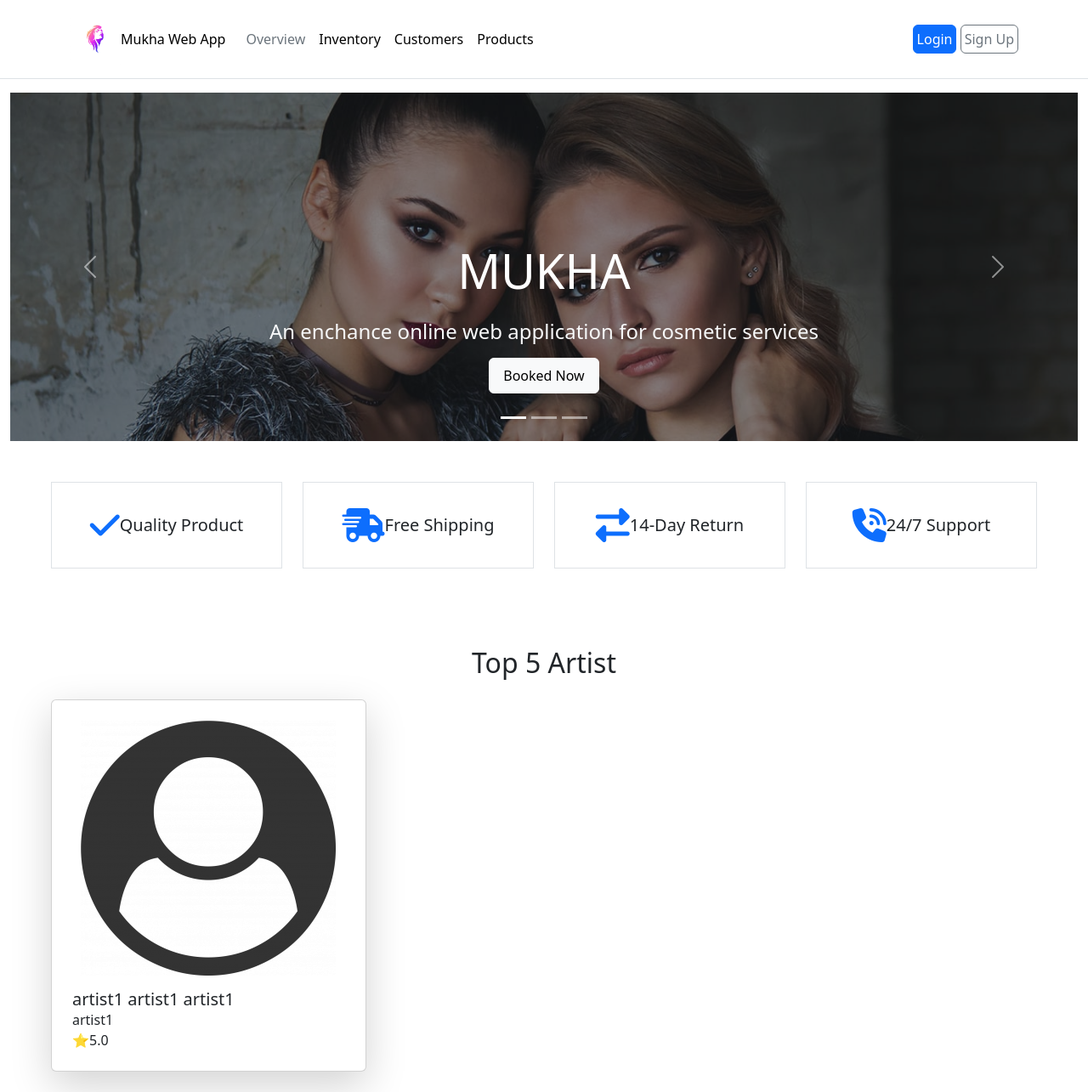
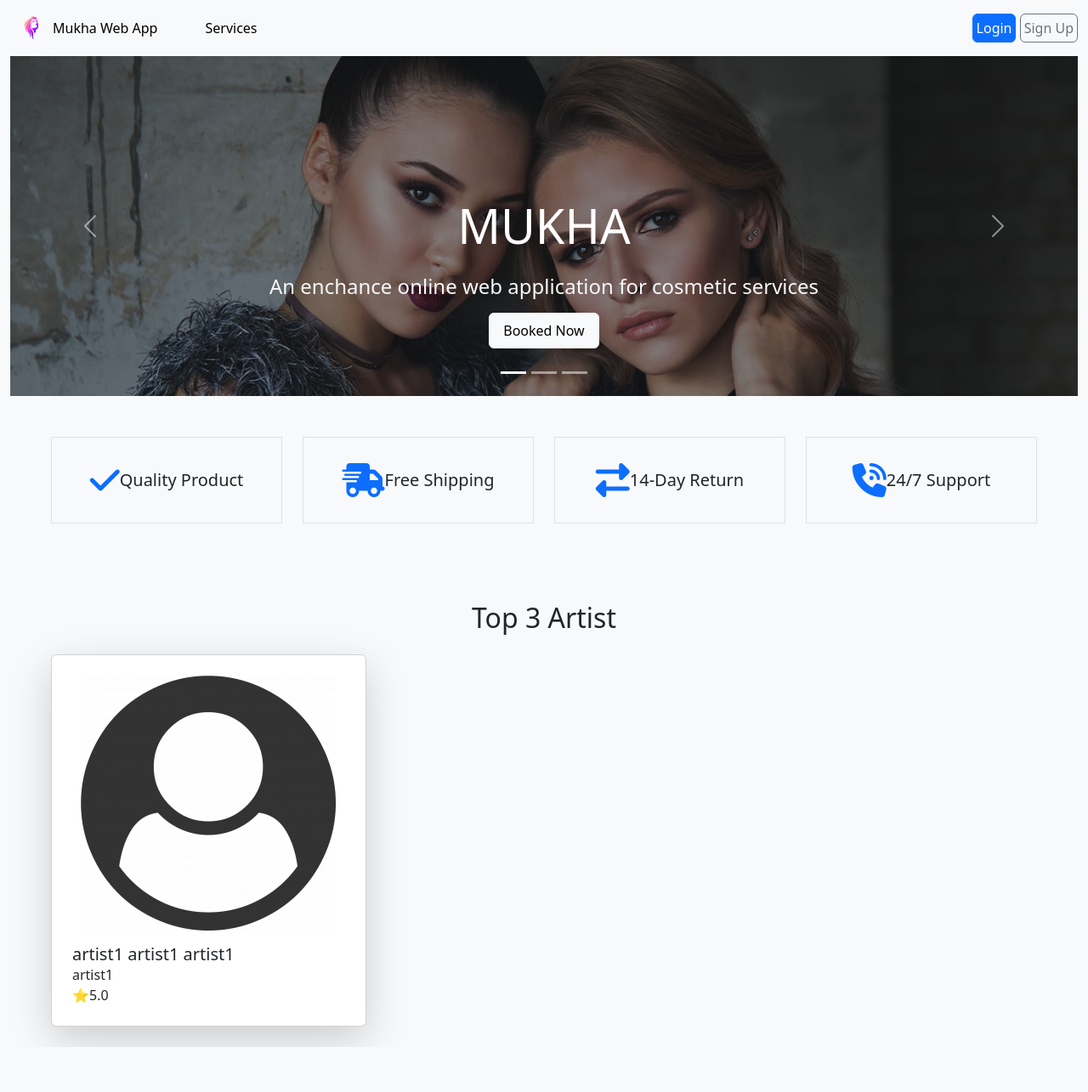
Before and after one commit to jpaulgalicha01/CPSU, a PHP site: page /index.php in a window 1280 px wide. Shown: the whole page at 85% size. After the commit the page ends 1232 px from the top, so only its background shows below. Run offline with PHP 8.4, Linux system fonts and the light colour scheme; data comes from the database, SQL or seed files in the repository; some libraries are stand-ins or nearby versions.

Commit message:
Updates some content

```diff
--- a/artist/messages.php
+++ b/artist/messages.php
@@ -35,7 +35,7 @@ include 'includes/navbar.php';
           </div>
 
           <!-- Chat Box -->
-          <div class="col-8 chat-box">
+          <div class="col-8 chat-box p-0 ml-2">
             <div class="chat-content" id="chat-content">
 
                 <?php
--- a/includes/footer.php
+++ b/includes/footer.php
@@ -1,4 +1,20 @@
 </main>
+
+<script>
+    const navbar = document.getElementById('sticky');
+    function handleScroll() {
+    const offset = window.scrollY;
+    if (offset > 150) {
+        navbar.classList.add('scrolled');
+    } else {
+        navbar.classList.remove('scrolled');
+    }
+    }
+
+    window.addEventListener('scroll', handleScroll);
+</script>
+
+
 <script src="./assets/dist/js/bootstrap.bundle.min.js"></script>
 <script src="./assets/js/ajaxQuery.js"></script>
     </body>
--- a/includes/header.php
+++ b/includes/header.php
@@ -15,6 +15,26 @@
     <link rel="stylesheet" href="./assets/css/chat.css" />
 
 
+    <!-- default styles -->
+    <link href="https://cdn.jsdelivr.net/gh/kartik-v/bootstrap-star-rating@4.1.2/css/star-rating.min.css" media="all"
+        rel="stylesheet" type="text/css" />
+
+    <!-- with v4.1.0 Krajee SVG theme is used as default (and must be loaded as below) - include any of the other theme CSS files as mentioned below (and change the theme property of the plugin) -->
+    <link href="https://cdn.jsdelivr.net/gh/kartik-v/bootstrap-star-rating@4.1.2/themes/krajee-svg/theme.css"
+        media="all" rel="stylesheet" type="text/css" />
+
+    <!-- important mandatory libraries -->
+    <script src="https://code.jquery.com/jquery-3.6.0.min.js" defer></script>
+    <script src="https://cdn.jsdelivr.net/gh/kartik-v/bootstrap-star-rating@4.1.2/js/star-rating.min.js"
+        type="text/javascript" defer></script>
+
+    <!-- with v4.1.0 Krajee SVG theme is used as default (and must be loaded as below) - include any of the other theme JS files as mentioned below (and change the theme property of the plugin) -->
+    <script src="https://cdn.jsdelivr.net/gh/kartik-v/bootstrap-star-rating@4.1.2/themes/krajee-svg/theme.js"
+        defer></script>
+
+    <!-- optionally if you need translation for your language then include locale file as mentioned below (replace LANG.js with your own locale file) -->
+    <script src="https://cdn.jsdelivr.net/gh/kartik-v/bootstrap-star-rating@4.1.2/js/locales/LANG.js" defer></script>
+
     <style>
         #loginWrapper {
         overflow-x: hidden;
@@ -28,10 +48,17 @@
           );
         }
         header.sticky {
-          position: sticky;
-          top: 0;
-          background-color: white;
+          background-color : transparent;
+          width: 100%;
           z-index: 2;
+          transition: background-color .3s ease-in-out
+
+        }
+
+        header.scrolled{
+          position: fixed;
+          background-color : white;
+          animation: bounceDrop 0.7s ease-in-out;
         }
         .header-title {
             font-family: "Noto Sans TC", sans-serif;
@@ -75,12 +102,28 @@
           display: block;
           opacity: 1;
         }
+
+            /* Keyframes for the bounce drop effect */
+        @keyframes bounceDrop {
+          0% {
+            top: -100px; /* Start off-screen */
+          }
+          60% {
+            top: 0px; /* Bounce slightly below its final position */
+          }
+          80% {
+            top: -1px; /* Bounce slightly above its final position */
+          }
+          100% {
+            top: 0; /* Settle into the final position */
+          }
+        }
     </style>
 
     <!-- Sweet Alet -->
     <script src="./assets/js/sweetAlert.js"></script>
     <script src="./assets/js/ajax.js"></script>
 
-  <body>
+  <body class="bg-body-tertiary">
 
 <main>
--- a/includes/navbar.php
+++ b/includes/navbar.php
@@ -1,29 +1,26 @@
-<header class="p-3 mb-3 border-bottom sticky">
-    <div class="container ">
-      <div class="d-flex flex-wrap align-items-center justify-content-center justify-content-lg-start">
-        <a href="index.php" class="d-flex align-items-center mb-2 mb-lg-0 link-body-emphasis text-decoration-none me-3">
-            <img src="img/logo1.png" style="max-width:60px;" /></span>Mukha Web App</h5>
+<header class="navbar navbar-expand-lg sticky" id="sticky">
+  <div class="container-fluid">
+        <a href="index.php" class="d-flex align-items-center mb-2 mb-lg-0 link-body-emphasis text-decoration-none">
+            <img src="img/logo1.png" style="max-width:50px;" /></span >Mukha Web App</h5>
         </a>
-
-        <ul class="nav col-12 col-lg-auto me-lg-auto mb-2 justify-content-center mb-md-0">
-          <li><a href="#" class="nav-link px-2 link-secondary">Overview</a></li>
-          <li><a href="#" class="nav-link px-2 link-body-emphasis">Inventory</a></li>
-          <li><a href="#" class="nav-link px-2 link-body-emphasis">Customers</a></li>
-          <li><a href="#" class="nav-link px-2 link-body-emphasis">Products</a></li>
+            <div class="col-12 col-lg-auto me-lg-auto mb-2 mb-md-0 d-lg-block d-none">
+                <ul class="d-flex nav ">
+                    <li><a href="#" class="nav-link px-2 link-body-emphasis ms-5">Services</a></li>
                 </ul>
-
+            </div>
             <?php
                 if (isset($_COOKIE['UserID']) && $_COOKIE['TypeUser'] == "Client") {
                     ?>
-                    <div class="dropdown text-end">
-                        <a href="#" class="d-block link-body-emphasis text-decoration-none dropdown-toggle" data-bs-toggle="dropdown" aria-expanded="false">
-                            <img src="./uploads/<?=$Client_ProfImg?>" alt="mdo" width="32" height="32" class="rounded-circle">
+                        <div class="dropdown">
+                            <a href="#" class="d-block link-body-emphasis text-decoration-none dropdown-toggle" data-bs-toggle="dropdown" aria-expanded="false" >
+                                <img src="./uploads/<?=$Client_ProfImg?>" alt="mdo" width="32" height="32" class="rounded-circle" style="z-index:2">
                                 <span class="position-absolute top-0  translate-middle badge rounded-pill bg-danger">
                                     4
                                     <span class="visually-hidden">unread messages</span>
                                 </span>
                             </a>
-                        <ul class="dropdown-menu text-small">
+                            <ul class="dropdown-menu dropdown-menu-end text-small">
+                                <li><a class="dropdown-item d-lg-none d-block" href="#">Services</a></li>
                                 <li><a class="dropdown-item" href="#">Profile</a></li>
                                 <li><a class="dropdown-item" href="messages.php">Messages <span class="badge text-danger">4</span></a></li>
                                 <li><hr class="dropdown-divider"></li>
@@ -39,9 +36,7 @@
                         </div>
                     <?php
                 }
-
             ?>
 
   </div>
-    </div>
 </header>
--- a/index.php
+++ b/index.php
@@ -14,7 +14,7 @@ include 'includes/navbar.php';
                     <button type="button" data-bs-target="#carouselExampleIndicators" data-bs-slide-to="2" aria-label="Slide 3"></button>
                 </div>
                 <div class="carousel-inner bg-dark">
-                    <div class="carousel-item active" style="height: 410px;">
+                    <div class="carousel-item active" style="height: 400px;">
                     <img src="img/carousel-1.jpg" class="img-fluid" style="opacity: .5"  class="d-block w-100" alt="...">
                     <div class="carousel-caption d-flex flex-column align-items-center justify-content-center">
                     <div class="p-3" style="max-width: 700px;">
@@ -25,7 +25,7 @@ include 'includes/navbar.php';
                     </div>
                 </div>
                     </div>
-                    <div class="carousel-item"  style="height: 410px;">
+                    <div class="carousel-item"  style="height: 400px;">
                     <img src="img/carousel-1.jpg" class="img-fluid" style="opacity: .5"  class="d-block w-100" alt="...">
                     <div class="carousel-caption d-flex flex-column align-items-center justify-content-center">
                     <div class="p-3" style="max-width: 700px;">
@@ -36,7 +36,7 @@ include 'includes/navbar.php';
                     </div>
                 </div>
                     </div>
-                    <div class="carousel-item" style="height: 410px;">
+                    <div class="carousel-item" style="height: 400px;">
                     <img src="img/carousel-1.jpg" class="img-fluid" style="opacity: .5"  class="d-block w-100" alt="...">
                     <div class="carousel-caption d-flex flex-column align-items-center justify-content-center">
                     <div class="p-3" style="max-width: 700px;">
@@ -98,7 +98,7 @@ include 'includes/navbar.php';
 <!-- Categories Start -->
 <div class="container-fluid pt-5">
     <div class="text-center mb-4">
-        <h2 class="section-title px-5"><span class="px-2">Top 5 Artist</span></h2>
+        <h2 class="section-title px-5"><span class="px-2">Top 3 Artist</span></h2>
     </div>
 
     <div class="row px-xl-5 pb-3">
```
Also changed, not shown: messages.php (+4 -8 lines), view-info.php (+25 -22 lines). Lines whose indentation alone changed are shown as unchanged.
